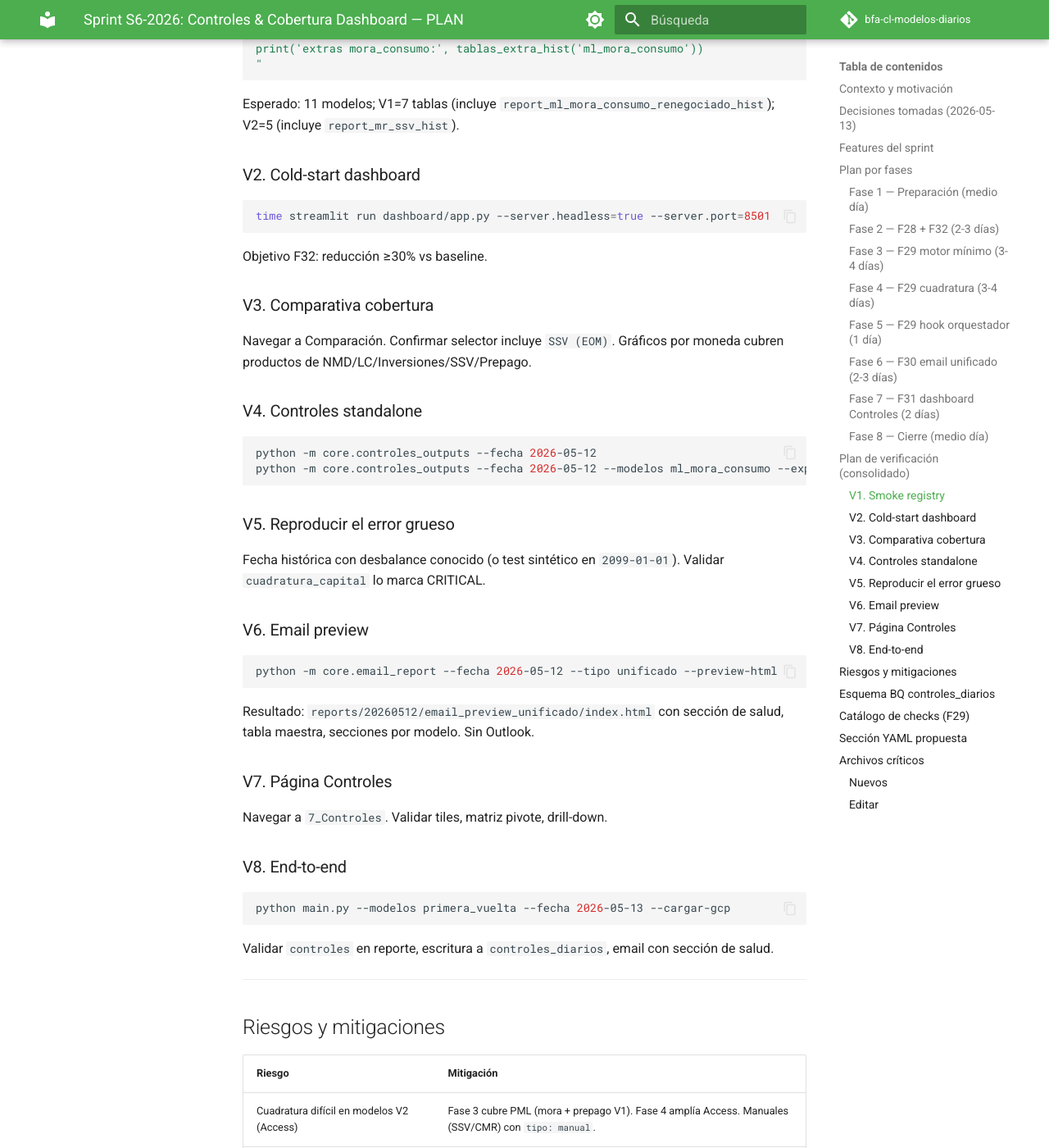
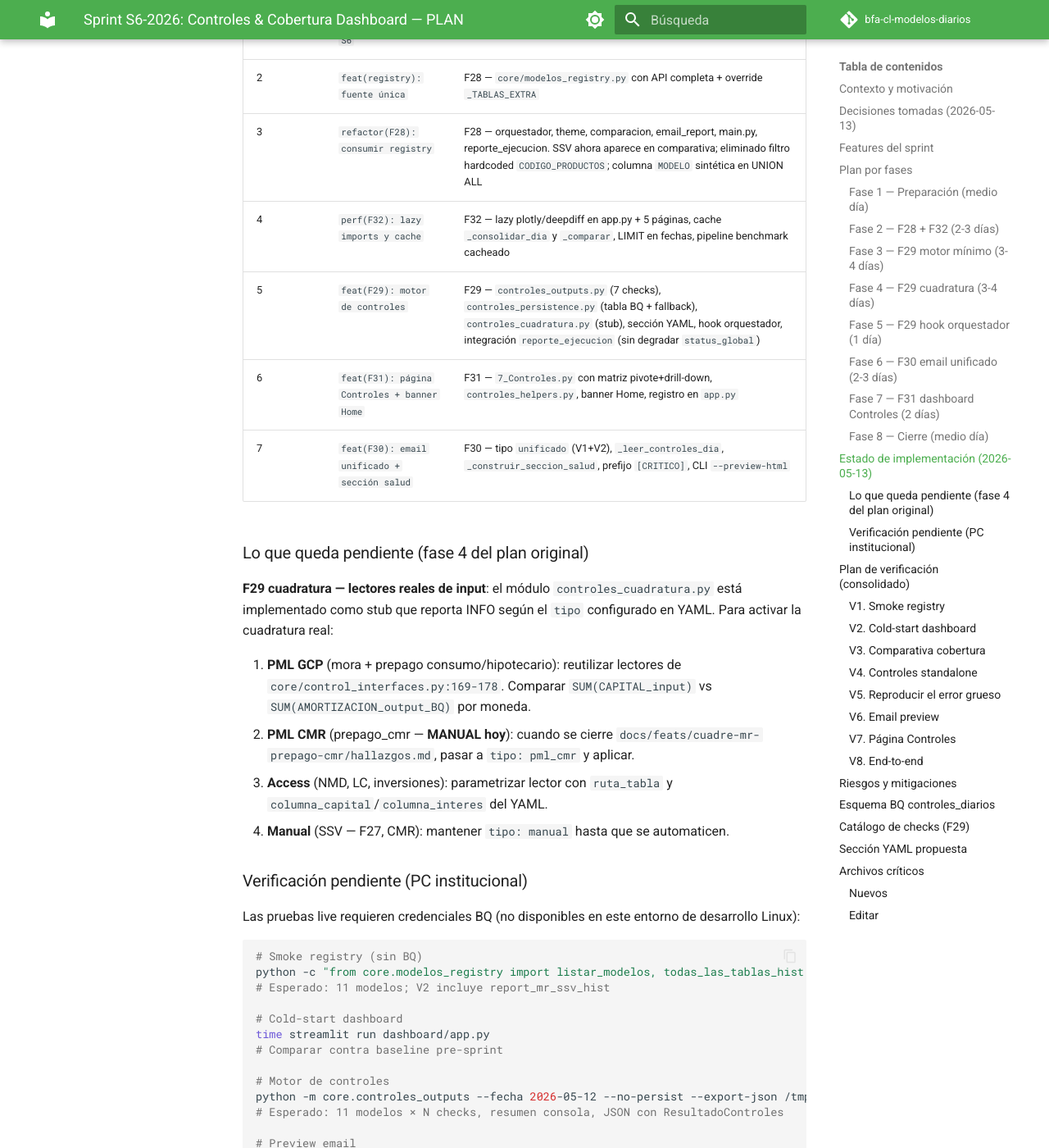
Before and after one commit to vmlandae/bfa-cl-modelos-diarios-v1, an MkDocs documentation site: the page built from docs/feats/controles-outputs/PLAN.md, in a window 1280 px wide and 1400 px high, scrolled down 4971 px. Shown: the whole window at 82% size. Built offline with MkDocs 1.6.1 and Material for MkDocs 9.7.7, drawn with Linux system fonts in a browser that asks for light colours; some of the changed text lies outside the part shown.

Commit message:
roadmap: marcar estado sprint S6 (F28/F30/F31/F32 completados, F29 en-progreso)
- F28, F30, F31, F32: completados.
- F29: en-progreso. Motor + persistencia + hook implementados;
  cuadratura input↔output queda como stub que reporta INFO hasta
  implementar los lectores reales por tipo (pml_gcp, pml_cmr, access).
  Modelos manuales (SSV, CMR) se mantienen con tipo: manual.

Actualiza docs/feats/controles-outputs/PLAN.md con estado real
de cada commit del sprint y plan de verificación pendiente
(requiere credenciales BQ en PC institucional).

````diff
--- a/docs/feats/controles-outputs/PLAN.md
+++ b/docs/feats/controles-outputs/PLAN.md
@@ -126,6 +126,56 @@ Solo checks que dependen del output BQ (sin cuadratura todavía).
 1. Revisar criterios de aceptación de cada feature.
 2. Actualizar `roadmap.yaml` estados a `completado`.
 3. MR/merge final a `main`.
+
+---
+
+## Estado de implementación (2026-05-13)
+
+Rama `feat/sprint-s6-controles` lleva 6 commits que implementan el sprint:
+
+| # | Commit | Cubre |
+|---|--------|-------|
+| 1 | `roadmap: planificar sprint S6` | Fase 1 — agrega S6 + F28-F32 al `roadmap.yaml`, crea `PLAN.md` + `hallazgos.md` |
+| 2 | `feat(registry): fuente única` | F28 — `core/modelos_registry.py` con API completa + override `_TABLAS_EXTRA` |
+| 3 | `refactor(F28): consumir registry` | F28 — orquestador, theme, comparacion, email_report, main.py, reporte_ejecucion. SSV ahora aparece en comparativa; eliminado filtro hardcoded `CODIGO_PRODUCTOS`; columna `MODELO` sintética en UNION ALL |
+| 4 | `perf(F32): lazy imports y cache` | F32 — lazy plotly/deepdiff en app.py + 5 páginas, cache `_consolidar_dia` y `_comparar`, LIMIT en fechas, pipeline benchmark cacheado |
+| 5 | `feat(F29): motor de controles` | F29 — `controles_outputs.py` (7 checks), `controles_persistence.py` (tabla BQ + fallback), `controles_cuadratura.py` (stub), sección YAML, hook orquestador, integración `reporte_ejecucion` (sin degradar `status_global`) |
+| 6 | `feat(F31): página Controles + banner Home` | F31 — `7_Controles.py` con matriz pivote+drill-down, `controles_helpers.py`, banner Home, registro en `app.py` |
+| 7 | `feat(F30): email unificado + sección salud` | F30 — tipo `unificado` (V1+V2), `_leer_controles_dia`, `_construir_seccion_salud`, prefijo `[CRITICO]`, CLI `--preview-html` |
+
+### Lo que queda pendiente (fase 4 del plan original)
+
+**F29 cuadratura — lectores reales de input**: el módulo `controles_cuadratura.py` está implementado como stub que reporta INFO según el `tipo` configurado en YAML. Para activar la cuadratura real:
+
+1. **PML GCP** (mora + prepago consumo/hipotecario): reutilizar lectores de `core/control_interfaces.py:169-178`. Comparar `SUM(CAPITAL_input)` vs `SUM(AMORTIZACION_output_BQ)` por moneda.
+2. **PML CMR** (prepago_cmr — **MANUAL hoy**): cuando se cierre `docs/feats/cuadre-mr-prepago-cmr/hallazgos.md`, pasar a `tipo: pml_cmr` y aplicar.
+3. **Access** (NMD, LC, inversiones): parametrizar lector con `ruta_tabla` y `columna_capital`/`columna_interes` del YAML.
+4. **Manual** (SSV — F27, CMR): mantener `tipo: manual` hasta que se automaticen.
+
+### Verificación pendiente (PC institucional)
+
+Las pruebas live requieren credenciales BQ (no disponibles en este entorno de desarrollo Linux):
+
+```bash
+# Smoke registry (sin BQ)
+python -c "from core.modelos_registry import listar_modelos, todas_las_tablas_hist; print(listar_modelos()); print(todas_las_tablas_hist(vuelta=2))"
+# Esperado: 11 modelos; V2 incluye report_mr_ssv_hist
+
+# Cold-start dashboard
+time streamlit run dashboard/app.py
+# Comparar contra baseline pre-sprint
+
+# Motor de controles
+python -m core.controles_outputs --fecha 2026-05-12 --no-persist --export-json /tmp/ctrl.json
+# Esperado: 11 modelos × N checks, resumen consola, JSON con ResultadoControles
+
+# Preview email
+python -m core.email_report --fecha 2026-05-12 --tipo unificado --preview-html
+# Esperado: reports/20260512/email_preview_unificado/index.html (no envía)
+
+# Página Controles
+streamlit run dashboard/app.py  # navegar a /Controles
+```
 
 ---
 
````
Also changed, not shown: docs/roadmap/roadmap.yaml (+9 -5 lines).
